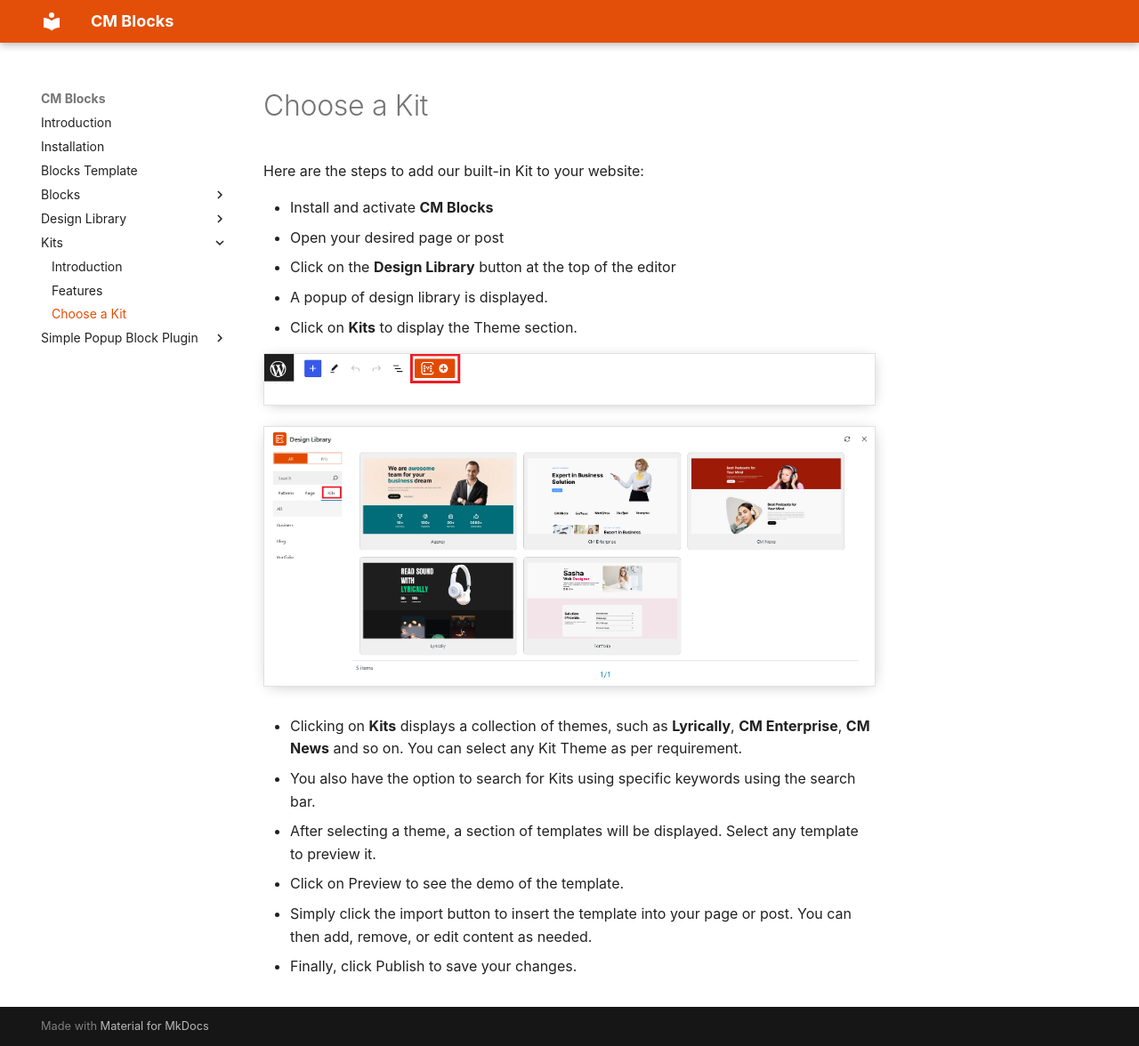
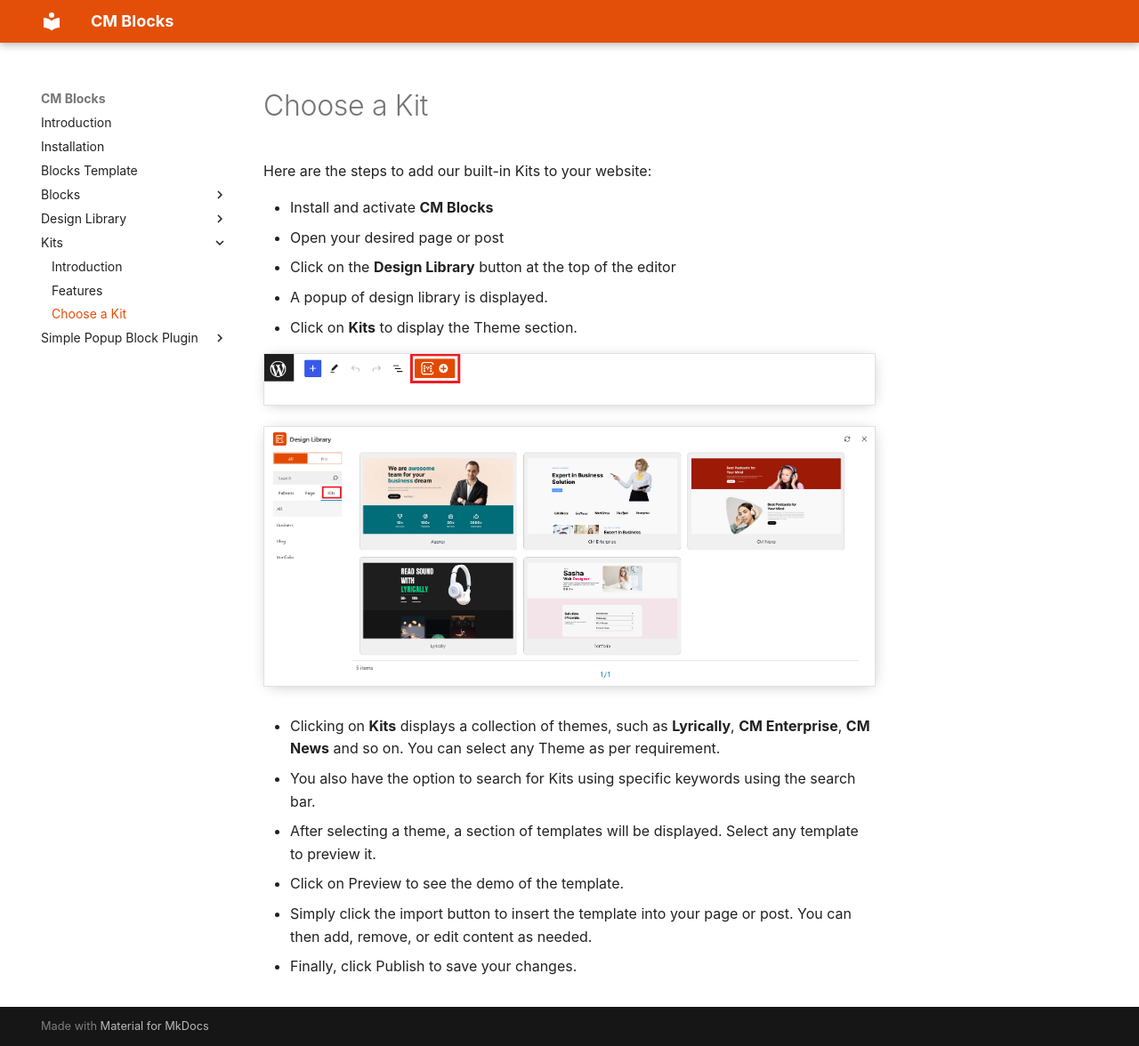
Before and after one commit to codemanas/cm-blocks-docs, an MkDocs documentation site: the page built from docs/kits/choose-kits.md, in a window 1280 px wide and 1176 px high. Shown: the whole window at 89% size. Built offline with MkDocs 1.6.1 and Material for MkDocs 9.7.7, drawn with Linux system fonts in a browser that asks for light colours; some web fonts are replaced.

Commit message:
Content modifies in Kits

```diff
--- a/docs/kits/choose-kits.md
+++ b/docs/kits/choose-kits.md
@@ -1,5 +1,5 @@
 
-Here are the steps to add our built-in Kit to your website:
+Here are the steps to add our built-in Kits to your website:
 
 * Install and activate **CM Blocks**
 * Open your desired page or post
@@ -11,7 +11,7 @@
 
 ![Design Library for Choose a Kit Theme](img/kits-docs-choose-img.png)
 
-* Clicking on **Kits** displays a collection of themes, such as **Lyrically**, **CM Enterprise**, **CM News** and so on. You can select any Kit Theme as per requirement.
+* Clicking on **Kits** displays a collection of themes, such as **Lyrically**, **CM Enterprise**, **CM News** and so on. You can select any Theme as per requirement.
 
 * You also have the option to search for Kits using specific keywords using the search bar.
 
```
Also changed, not shown: docs/kits/features.md (+1 -1 lines), docs/kits/index.md (+1 -1 lines).
